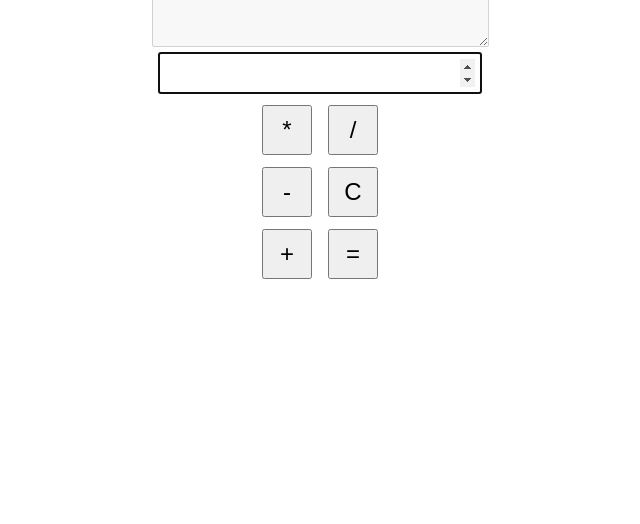
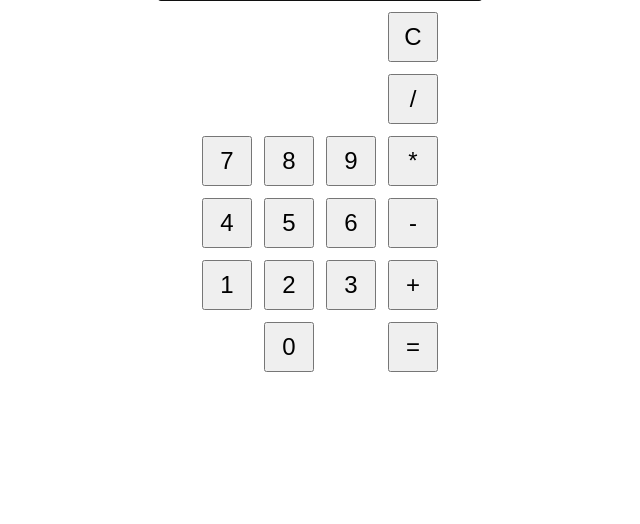
Before and after one commit to PaulB-H/calculator, a plain HTML site: page index.html in a window 1280 px wide. Shown: the part 276-800 px from the top of the page, without its empty margins (320-960 px from the left). Drawn offline with Linux system fonts and the light colour scheme.

Commit message:
Added numpad and grid style

```diff
--- a/index.html
+++ b/index.html
@@ -12,17 +12,40 @@
 			<div id="calcwrap">
 				<textarea id="resultdiv" wrap="soft" rows="2" disabled> </textarea>
 				<input id="numinput" type="number" />
-				<div id="operators">
-					<button onclick="operate('*')">*</button>
-					<button onclick="operate('/')">/</button>
-				</div>
-				<div>
-					<button onclick="operate('-')">-</button>
-					<button onclick="reset()">C</button>
-				</div>
-				<div>
-					<button onclick="operate('+')">+</button>
-					<button onclick="solve()">=</button>
+				<div id="buttonwrap">
+					<div
+						style="
+							display: grid;
+							grid-template-columns: 1fr 1fr 1fr;
+							grid-template-rows: 1fr 1fr 1fr;
+							gap: 0px 0px;
+							grid-template-areas:
+								'. . .'
+								'. . .'
+								'. . .'
+								'. Zero .';
+						"
+					>
+						<button onclick="numpad(7)">7</button>
+						<button onclick="numpad(8)">8</button>
+						<button onclick="numpad(9)">9</button>
+						<button onclick="numpad(4)">4</button>
+						<button onclick="numpad(5)">5</button>
+						<button onclick="numpad(6)">6</button>
+						<button onclick="numpad(1)">1</button>
+						<button onclick="numpad(2)">2</button>
+						<button onclick="numpad(3)">3</button>
+						<button onclick="numpad(0)" style="grid-area: Zero">0</button>
+					</div>
+
+					<div id="operators">
+						<button onclick="reset()">C</button>
+						<button onclick="operate('/')">/</button>
+						<button onclick="operate('*')">*</button>
+						<button onclick="operate('-')">-</button>
+						<button onclick="operate('+')">+</button>
+						<button onclick="solve()">=</button>
+					</div>
 				</div>
 			</div>
 		</div>
--- a/style.css
+++ b/style.css
@@ -33,6 +33,13 @@
 	margin: 5px 0;
 	padding: 5px 5px;
 }
+#buttonwrap {
+	display: flex;
+	align-items: end;
+}
+#operators {
+	display: grid;
+}
 button {
 	width: 50px;
 	height: 50px;
```
